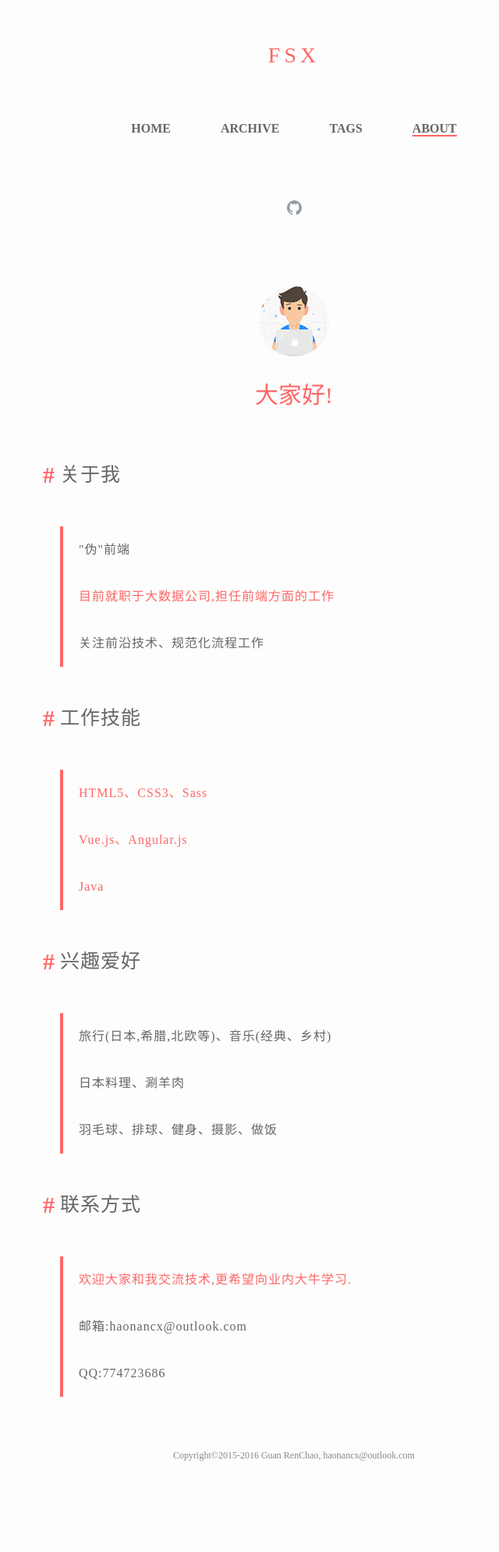
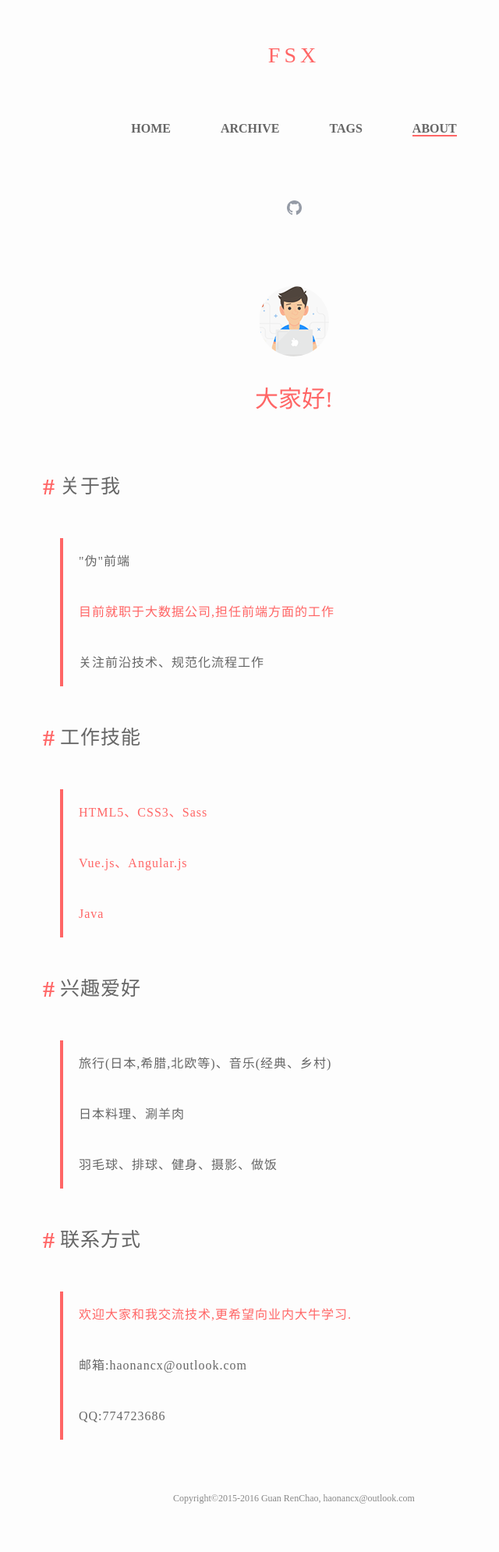
Before and after one commit to xtd420/Haonancx.github.io, a Jekyll site: the page built from about.html, in a window 1280 px wide. Shown: the whole page at 78% size, without its empty margins (263-903 px from the left). Built offline with Jekyll 4.4.1, drawn with Linux system fonts in a browser that asks for light colours; Markdown is read by kramdown in place of the engine named in the settings; before the commit the page ends 1935 px from its top, so only the background shows below that.

```diff
--- a/_sass/_base.scss
+++ b/_sass/_base.scss
@@ -4,7 +4,7 @@
 body, h1, h2, h3, h4, h5, h6,
 p, blockquote, pre, hr,
 dl, dd, ol, ul, figure {
-    margin: 0;
+    margin: 5px 0;
     padding: 0;
 }
 
```
